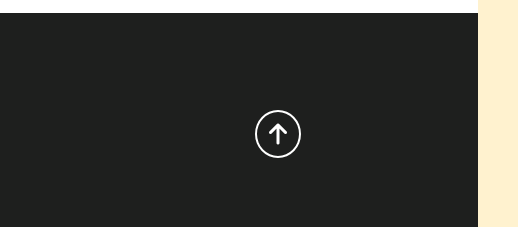
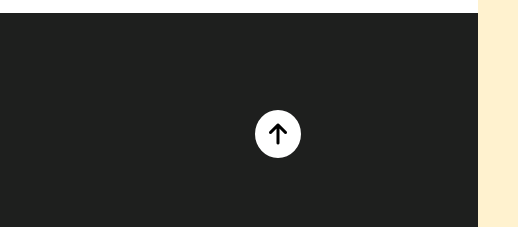
Before and after one commit to madrakas/bit_04_01_homework_photographer, a website: page index.html in a window 1280 px wide. In both pictures the pointer is over the icon 1040 px from the left and 3655 px from the top of the page. Shown: the part 3521-3748 px from the top of the page, 762-1280 px from the left. Drawn offline with nearby package versions, Linux system fonts and the light colour scheme.

Commit message:
Footer arrow hower

```diff
--- a/css/main.css
+++ b/css/main.css
@@ -500,3 +500,8 @@ footer .back-to-top-container i {
     border: white 2px solid;
     border-radius: 69%;
 }
+
+footer .back-to-top-container i:hover{
+    background-color: white;
+    color: black;
+}
```
